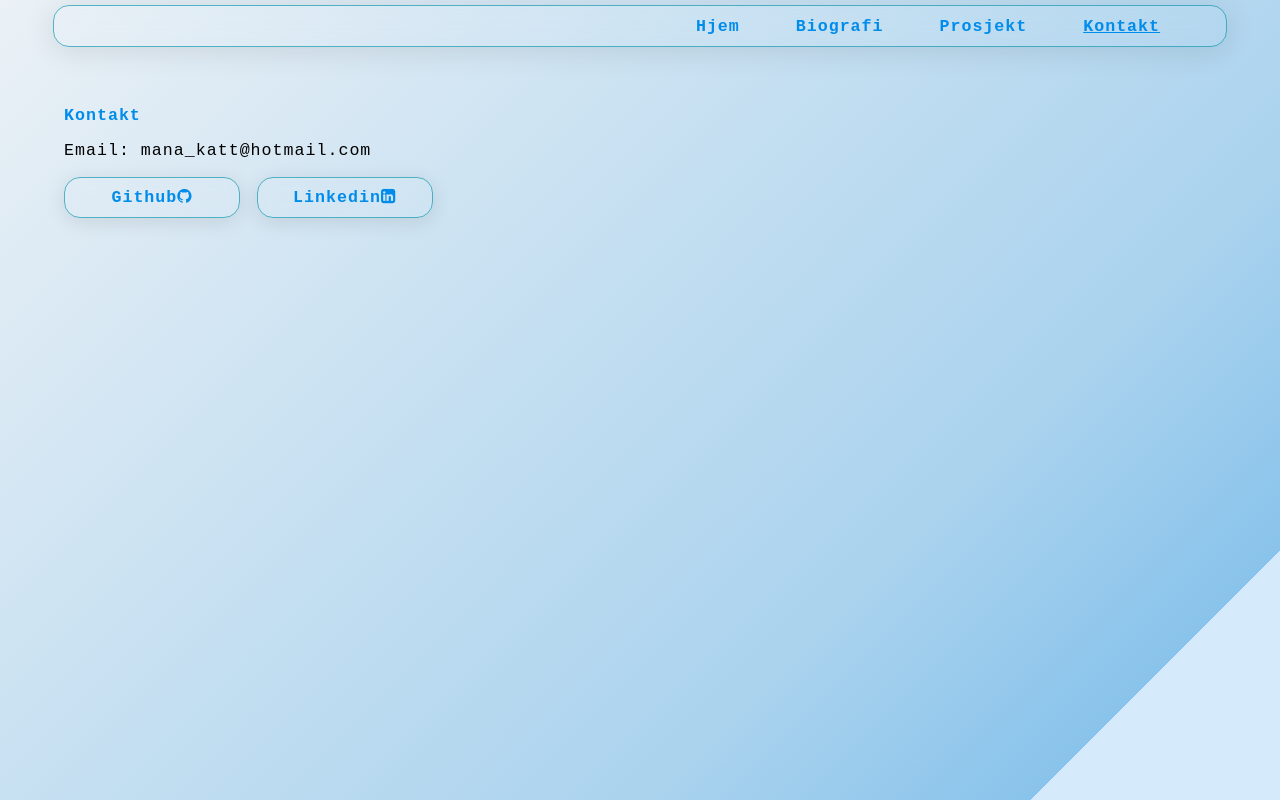
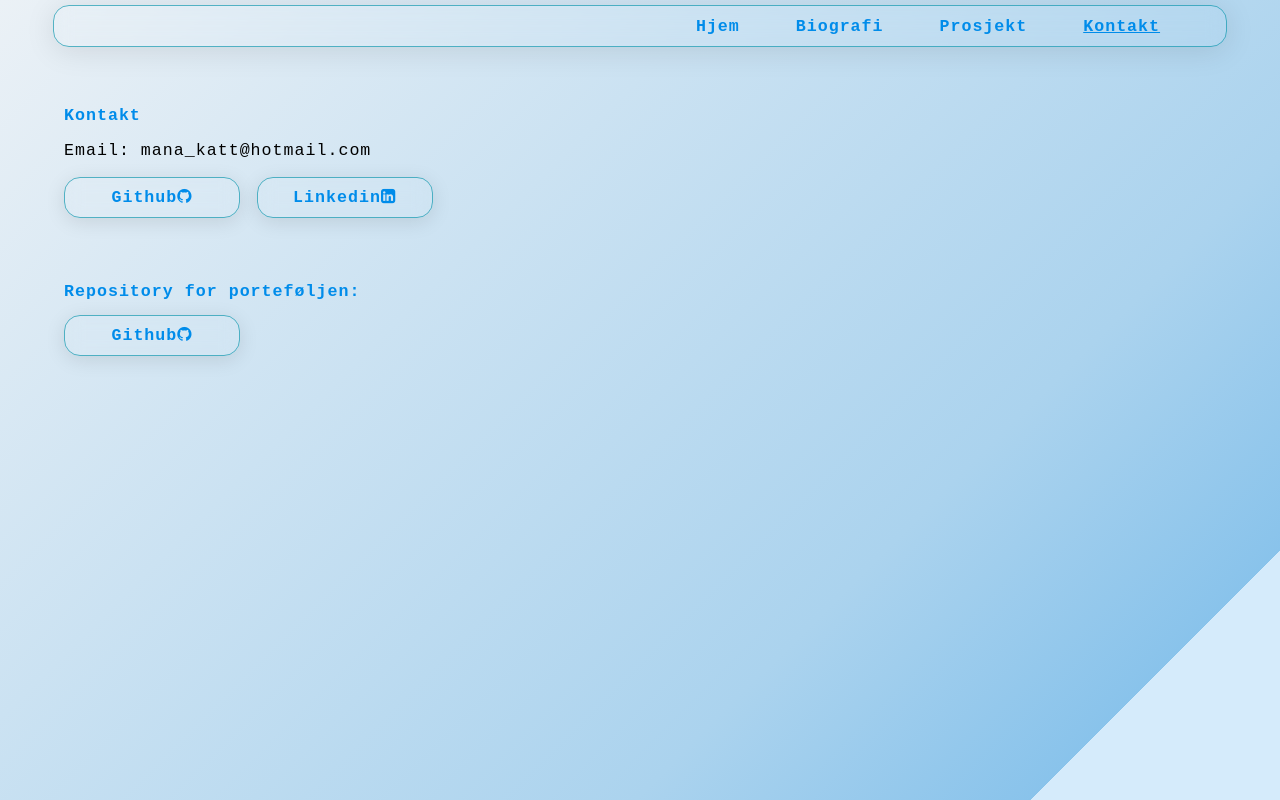
Before and after one commit to Masoer/portfolio, a React (Create React App) app: page /ContactPage in a window 1280 px wide. Built offline with nearby package versions, Linux system fonts and the light colour scheme.

Commit message:
added link to github for portfolio

```diff
--- a/src/pages/ContactPage.js
+++ b/src/pages/ContactPage.js
@@ -4,6 +4,7 @@ import { ContactDiv, DivButton } from "./contactPage/ContactStyled";
 const urlGit = "https://github.com/Masoer";
 const urlLinkedin =
   "https://www.linkedin.com/in/margrethe-sofie-erstad-ba01b1249/";
+const urlPortfolie = "https://github.com/Masoer/portfolio";
 
 const Contact = () => {
   return (
@@ -34,6 +35,19 @@ const Contact = () => {
           </StyledButton>
         </DivButton>
       </ContactDiv>
+
+      <ContactDiv>
+        <h2>Repository for porteføljen:</h2>
+
+        <StyledButton
+          onClick={() => {
+            window.location.href = urlPortfolie;
+          }}
+        >
+          Github
+          <i class="fa fa-github"></i>
+        </StyledButton>
+      </ContactDiv>
     </>
   );
 };
```
